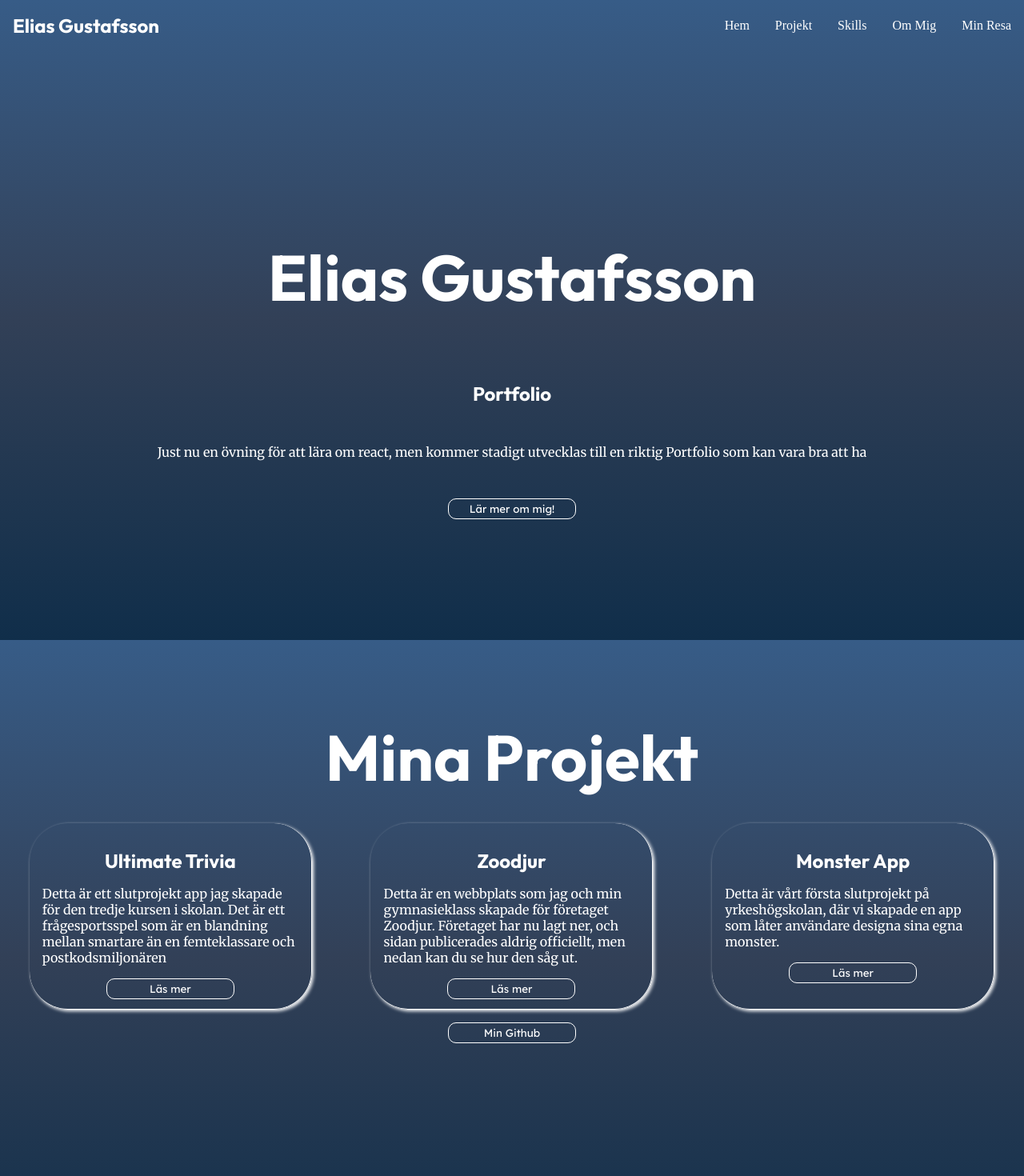
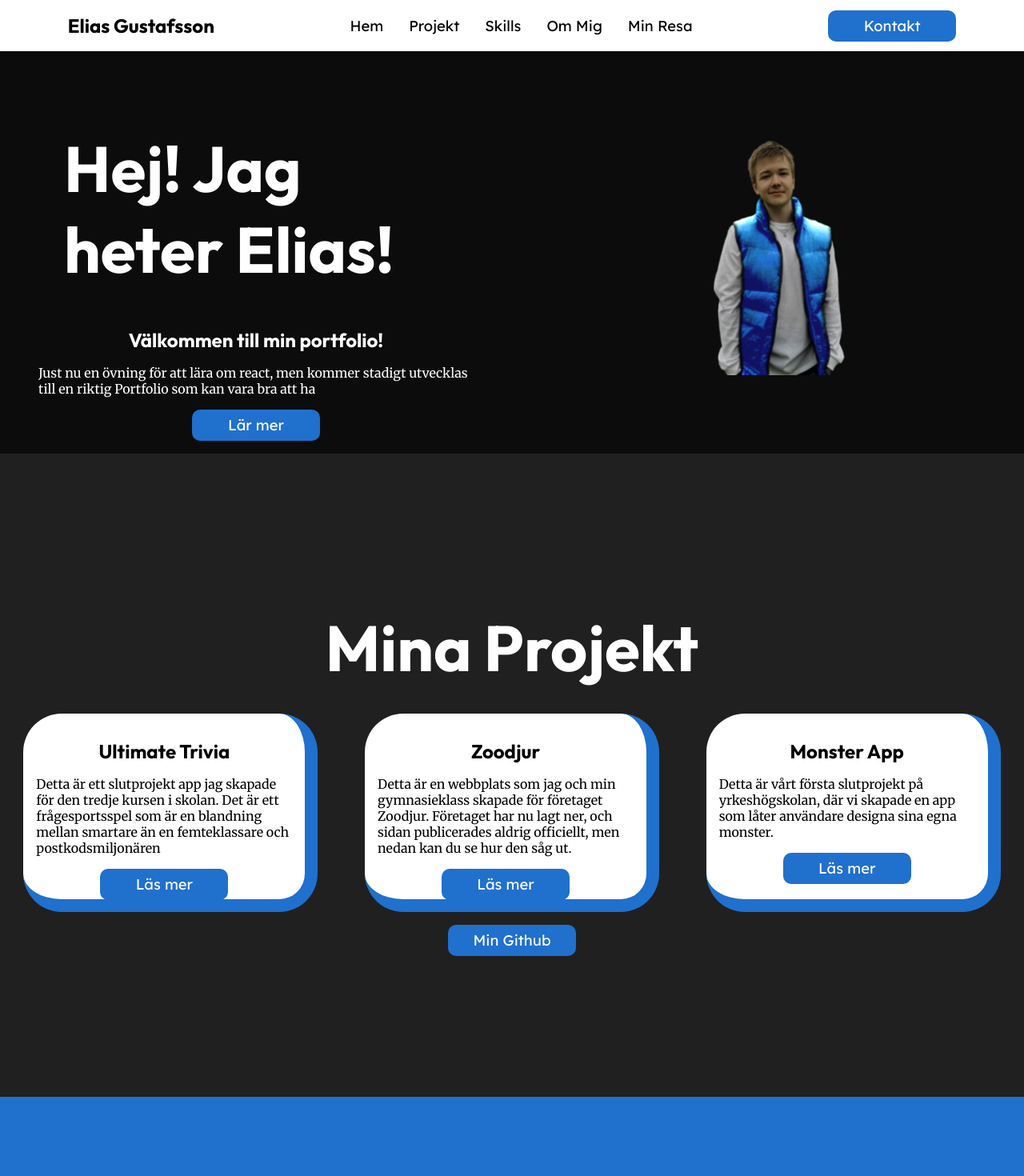
Before and after one commit to EliasSJG/Portfolio, a React (Vite) app: page / in a window 1280 px wide. Shown: the top 1470 px of the page at 80% size. Built offline with nearby package versions, Linux system fonts and the light colour scheme.

Commit message:
new style, but not fully done

```diff
--- a/src/app.tsx
+++ b/src/app.tsx
@@ -7,6 +7,7 @@ import Project from "./pages/project/project";
 import "./pages/start/_start.scss";
 import Journey from "./pages/journey/journey";
 import Skills from "./pages/skills/skills";
+import portfoliopicture from "./images/portfoliopicture.png";
 export default function App() {
   const sectionScroll = useRef<HTMLDivElement | null>(null);
   const scrollToProjects = () => {
@@ -17,16 +18,21 @@ export default function App() {
       <Header></Header>
       <section>
         <div>
-          <h1>Elias Gustafsson</h1>
-          <h2>Portfolio</h2>
+          <h1></h1>
+          <h1>Hej! Jag heter Elias!</h1>
+          <h2>Välkommen till min portfolio!</h2>
           <p>
             Just nu en övning för att lära om react, men kommer stadigt
             utvecklas till en riktig Portfolio som kan vara bra att ha
           </p>
-          <Button
-            handleClick={scrollToProjects}
-            title="Lär mer om mig!"
-          ></Button>
+          <Button handleClick={scrollToProjects} title="Lär mer"></Button>
+        </div>
+        <div>
+          <img
+            className="portfolio-picture"
+            src={portfoliopicture}
+            alt="Picture of me"
+          />
         </div>
       </section>
       <div ref={sectionScroll}>
--- a/src/components/button/_button.scss
+++ b/src/components/button/_button.scss
@@ -1,10 +1,11 @@
 .standard-button {
-  background-color: transparent;
-  border: solid 1px white;
+  background-color: #2070cd;
+
   border-radius: 10px;
   color: white;
-  padding: 0.25rem 1rem;
+  padding: 0.5rem;
   width: 10rem;
   cursor: pointer;
   margin: 1rem;
+  border: none;
 }
--- a/src/components/header/_header.scss
+++ b/src/components/header/_header.scss
@@ -1,24 +1,22 @@
 header {
   height: 4rem;
-  background-color: transparent;
+  background-color: white;
   display: flex;
-  justify-content: space-between;
+  justify-content: space-around;
   align-items: center;
   position: sticky;
   top: 0;
-  transition: background-color 0.3s ease-in-out, opacity 0.3s ease-in-out;
+  transition: transform 0.3s ease-in-out;
   z-index: 1;
 
   a,
   h2 {
     margin: 0 1rem 0 1rem;
-    color: white;
+    color: black;
     text-decoration: none;
   }
 }
 
 header.scrolled {
-  background-color: rgba(0, 0, 0, 0.603);
-  box-shadow: 2px 2px 5px black;
-  backdrop-filter: blur(5px);
+  transform: translateY(-100%);
 }
--- a/src/components/header/header.tsx
+++ b/src/components/header/header.tsx
@@ -1,5 +1,6 @@
 import { useEffect, useState } from "react";
 import "./_header.scss";
+import Button from "../button/button";
 
 function Header() {
   const [scrolled, setScroll] = useState(false);
@@ -28,6 +29,7 @@ function Header() {
         <a href="">Om Mig</a>
         <a href="">Min Resa</a>
       </div>
+      <Button title="Kontakt" handleClick={() => {}}></Button>
     </header>
   );
 }
--- a/src/pages/journey/_journey.scss
+++ b/src/pages/journey/_journey.scss
@@ -1,5 +1,5 @@
 .journey-section {
-  margin: 20rem 0;
+  padding: 10rem 0;
 }
 
 .journey-div {
@@ -9,9 +9,9 @@
   overflow-x: auto;
   width: 95%;
   white-space: nowrap;
-  padding-bottom: 1rem;
-  border-left: 1px white solid;
-  border-right: 1px white solid;
+  padding-bottom: 2rem;
+  border-left: 10px white solid;
+  border-right: 10px white solid;
 
   div {
     flex-shrink: 0;
--- a/src/pages/project/_project.scss
+++ b/src/pages/project/_project.scss
@@ -10,16 +10,21 @@
     display: flex;
     flex-direction: column;
     align-items: center;
+    border-bottom: 1rem solid #2070cd;
+    border-right: 1rem solid #2070cd;
+    background-color: white;
+    border-radius: 3rem;
 
-    border-bottom: 1px solid white;
-    border-right: 1px solid white;
-
-    border-radius: 3rem;
-    box-shadow: 2px 2px 4px;
+    p,
+    h2 {
+      color: black;
+    }
   }
 }
 .project-section {
   display: flex;
   align-items: center;
   flex-direction: column;
+  background-color: #202020;
+  padding: 10rem 0;
 }
--- a/src/pages/start/_start.scss
+++ b/src/pages/start/_start.scss
@@ -1,13 +1,18 @@
 section {
   display: flex;
-  justify-content: center;
+
   align-items: center;
-  height: 100vh;
+  background-color: #0c0c0c;
+  div {
+    margin: 0 3rem;
+    width: 50%;
+    display: flex;
+    justify-content: space-evenly;
 
-  div {
-    display: flex;
-    flex-direction: column;
-    align-items: center;
-    gap: 2rem;
+    flex-wrap: wrap;
   }
 }
+
+.portfolio-picture {
+  width: 100%;
+}
--- a/src/styles/base/_base.scss
+++ b/src/styles/base/_base.scss
@@ -13,12 +13,9 @@ h1 {
   justify-content: center;
 }
 body {
-  //#323642
-  background-image: linear-gradient(#375c87, #324057, #102e4a);
-  background-size: 100% 100%;
-  background-attachment: fixed;
-  height: 100vh;
   overflow-x: hidden;
+
+  background-color: #2070cd;
 }
 
 ::-webkit-scrollbar {
--- a/src/styles/base/_typography.scss
+++ b/src/styles/base/_typography.scss
@@ -15,8 +15,10 @@ p {
   font-family: $text-font;
 }
 button,
+a,
 select,
 input,
 option {
   font-family: $interactive-font;
+  font-size: 1.15rem;
 }
```
Also changed, not shown: src/images/portfoliopicture.png (added).
